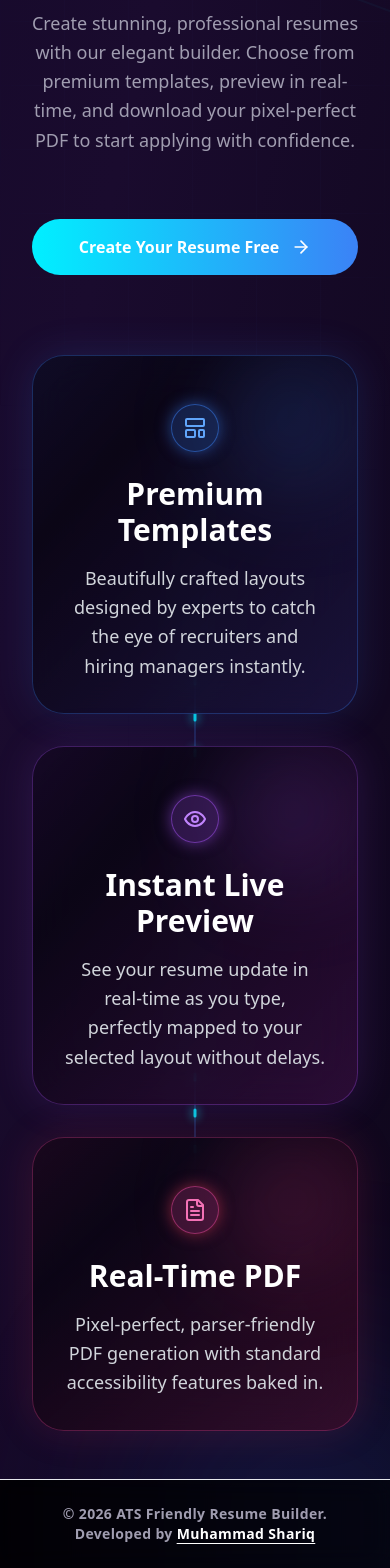
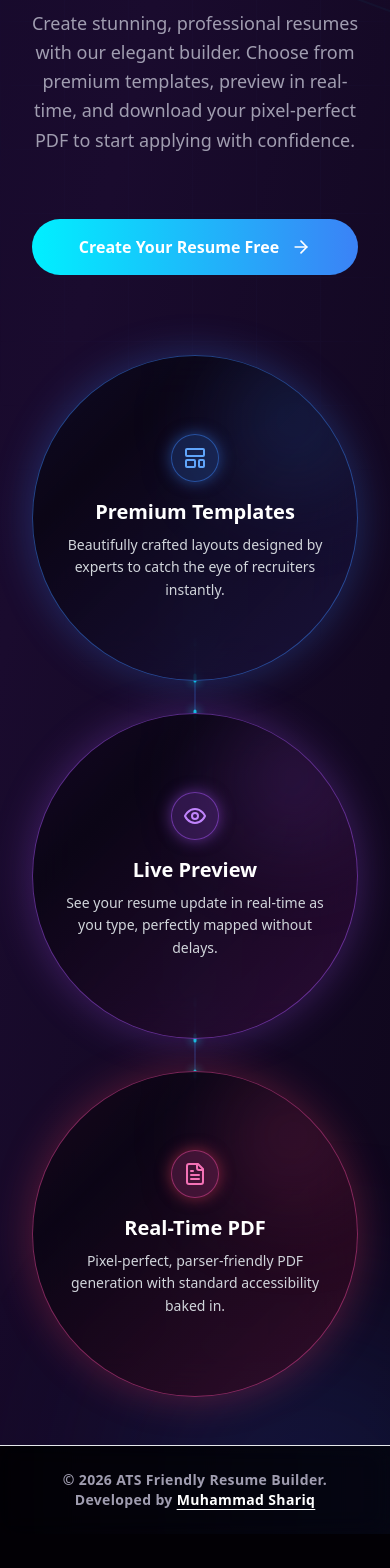
Before and after one commit to shariq001/resume-builder, a Next.js app in the folder frontend/: page / in a window 390 px wide. Shown: the part 316-1884 px from the top of the page. After the commit the page ends 1850 px from the top, so only its background shows below. Built offline with nearby package versions, Linux system fonts and the light colour scheme; no server answers.

Commit message:
feat: Convert feature cards to perfect glowing circles and shorten typewriter text

```diff
--- a/frontend/app/page.tsx
+++ b/frontend/app/page.tsx
@@ -85,8 +85,8 @@ export default function Home() {
                   strings: [
                     'Build Your Resume',
                     'Elevate Your Career',
-                    'Boost Your Online Presence',
-                    'Stand Out to Recruiters'
+                    'Boost Your Presence',
+                    'Stand Out'
                   ],
                   autoStart: true,
                   loop: true,
@@ -176,41 +176,41 @@ export default function Home() {
           </div>
 
            {/* Card 1 (Top Center) */}
-           <motion.div variants={itemVariants} whileHover={{ y: -10, scale: 1.02 }} className="md:col-span-2 md:w-[60%] md:justify-self-center relative z-10 p-8 rounded-[2rem] border border-blue-500/30 bg-gradient-to-br from-blue-900/40 via-[#0a0514]/90 to-indigo-900/40 bg-[length:200%_200%] animate-gradient-bg backdrop-blur-xl overflow-hidden group shadow-[0_0_40px_rgba(59,130,246,0.15)]">
+           <motion.div variants={itemVariants} whileHover={{ y: -10, scale: 1.02 }} className="md:col-span-2 md:w-[400px] md:justify-self-center w-full max-w-[350px] mx-auto aspect-square relative z-10 p-8 sm:p-12 flex flex-col justify-center items-center text-center rounded-full border border-blue-500/50 bg-gradient-to-br from-blue-900/40 via-[#0a0514]/90 to-indigo-900/40 bg-[length:200%_200%] animate-gradient-bg backdrop-blur-xl overflow-hidden group shadow-[0_0_40px_rgba(59,130,246,0.3)] hover:shadow-[0_0_80px_rgba(59,130,246,0.6)] transition-shadow duration-500">
               <div className="absolute top-0 right-0 w-32 h-32 bg-blue-500/20 blur-[50px] rounded-full pointer-events-none"></div>
 
-              <div className="relative z-10 pt-4 text-center flex flex-col items-center">
-                <div className="w-12 h-12 rounded-full bg-blue-500/20 flex items-center justify-center mb-6 border border-blue-500/50 text-blue-400 shadow-[0_0_15px_rgba(59,130,246,0.5)]">
+              <div className="relative z-10 flex flex-col items-center">
+                <div className="w-12 h-12 rounded-full bg-blue-500/20 flex items-center justify-center mb-4 sm:mb-6 border border-blue-500/50 text-blue-400 shadow-[0_0_15px_rgba(59,130,246,0.5)]">
                   <LayoutTemplate size={24} />
                 </div>
-                <h3 className="text-3xl font-bold mb-4 font-display text-white">Premium Templates</h3>
-                <p className="text-gray-300 leading-relaxed text-lg">Beautifully crafted layouts designed by experts to catch the eye of recruiters and hiring managers instantly.</p>
+                <h3 className="text-xl sm:text-2xl md:text-3xl font-bold mb-2 sm:mb-4 font-display text-white">Premium Templates</h3>
+                <p className="text-gray-300 leading-relaxed text-sm sm:text-base">Beautifully crafted layouts designed by experts to catch the eye of recruiters instantly.</p>
               </div>
            </motion.div>
 
            {/* Card 2 (Bottom Left) */}
-           <motion.div variants={itemVariants} whileHover={{ y: -10, scale: 1.02 }} className="relative z-10 p-8 rounded-[2rem] border border-purple-500/30 bg-gradient-to-br from-purple-900/40 via-[#0a0514]/90 to-fuchsia-900/40 bg-[length:200%_200%] animate-gradient-bg backdrop-blur-xl overflow-hidden group shadow-[0_0_40px_rgba(168,85,247,0.15)]">
+           <motion.div variants={itemVariants} whileHover={{ y: -10, scale: 1.02 }} className="w-full max-w-[350px] mx-auto md:mr-auto md:ml-0 aspect-square relative z-10 p-8 sm:p-12 flex flex-col justify-center items-center text-center rounded-full border border-purple-500/50 bg-gradient-to-br from-purple-900/40 via-[#0a0514]/90 to-fuchsia-900/40 bg-[length:200%_200%] animate-gradient-bg backdrop-blur-xl overflow-hidden group shadow-[0_0_40px_rgba(168,85,247,0.3)] hover:shadow-[0_0_80px_rgba(168,85,247,0.6)] transition-shadow duration-500">
               <div className="absolute top-0 right-0 w-32 h-32 bg-purple-500/20 blur-[50px] rounded-full pointer-events-none"></div>
 
-              <div className="relative z-10 pt-4 text-center flex flex-col items-center">
-                <div className="w-12 h-12 rounded-full bg-purple-500/20 flex items-center justify-center mb-6 border border-purple-500/50 text-purple-400 shadow-[0_0_15px_rgba(168,85,247,0.5)]">
+              <div className="relative z-10 flex flex-col items-center">
+                <div className="w-12 h-12 rounded-full bg-purple-500/20 flex items-center justify-center mb-4 sm:mb-6 border border-purple-500/50 text-purple-400 shadow-[0_0_15px_rgba(168,85,247,0.5)]">
                   <Eye size={24} />
                 </div>
-                <h3 className="text-3xl font-bold mb-4 font-display text-white">Instant Live Preview</h3>
-                <p className="text-gray-300 leading-relaxed text-lg">See your resume update in real-time as you type, perfectly mapped to your selected layout without delays.</p>
+                <h3 className="text-xl sm:text-2xl md:text-3xl font-bold mb-2 sm:mb-4 font-display text-white">Live Preview</h3>
+                <p className="text-gray-300 leading-relaxed text-sm sm:text-base">See your resume update in real-time as you type, perfectly mapped without delays.</p>
               </div>
            </motion.div>
 
            {/* Card 3 (Bottom Right) */}
-           <motion.div variants={itemVariants} whileHover={{ y: -10, scale: 1.02 }} className="relative z-10 p-8 rounded-[2rem] border border-pink-500/30 bg-gradient-to-br from-pink-900/40 via-[#0a0514]/90 to-rose-900/40 bg-[length:200%_200%] animate-gradient-bg backdrop-blur-xl overflow-hidden group shadow-[0_0_40px_rgba(244,63,94,0.15)]">
+           <motion.div variants={itemVariants} whileHover={{ y: -10, scale: 1.02 }} className="w-full max-w-[350px] mx-auto md:ml-auto md:mr-0 aspect-square relative z-10 p-8 sm:p-12 flex flex-col justify-center items-center text-center rounded-full border border-pink-500/50 bg-gradient-to-br from-pink-900/40 via-[#0a0514]/90 to-rose-900/40 bg-[length:200%_200%] animate-gradient-bg backdrop-blur-xl overflow-hidden group shadow-[0_0_40px_rgba(244,63,94,0.3)] hover:shadow-[0_0_80px_rgba(244,63,94,0.6)] transition-shadow duration-500">
               <div className="absolute top-0 right-0 w-32 h-32 bg-pink-500/20 blur-[50px] rounded-full pointer-events-none"></div>
 
-              <div className="relative z-10 pt-4 text-center flex flex-col items-center">
-                <div className="w-12 h-12 rounded-full bg-pink-500/20 flex items-center justify-center mb-6 border border-pink-500/50 text-pink-400 shadow-[0_0_15px_rgba(244,63,94,0.5)]">
+              <div className="relative z-10 flex flex-col items-center">
+                <div className="w-12 h-12 rounded-full bg-pink-500/20 flex items-center justify-center mb-4 sm:mb-6 border border-pink-500/50 text-pink-400 shadow-[0_0_15px_rgba(244,63,94,0.5)]">
                   <FileText size={24} />
                 </div>
-                <h3 className="text-3xl font-bold mb-4 font-display text-white">Real-Time PDF</h3>
-                <p className="text-gray-300 leading-relaxed text-lg">Pixel-perfect, parser-friendly PDF generation with standard accessibility features baked in.</p>
+                <h3 className="text-xl sm:text-2xl md:text-3xl font-bold mb-2 sm:mb-4 font-display text-white">Real-Time PDF</h3>
+                <p className="text-gray-300 leading-relaxed text-sm sm:text-base">Pixel-perfect, parser-friendly PDF generation with standard accessibility baked in.</p>
               </div>
            </motion.div>
         </motion.div>
```
